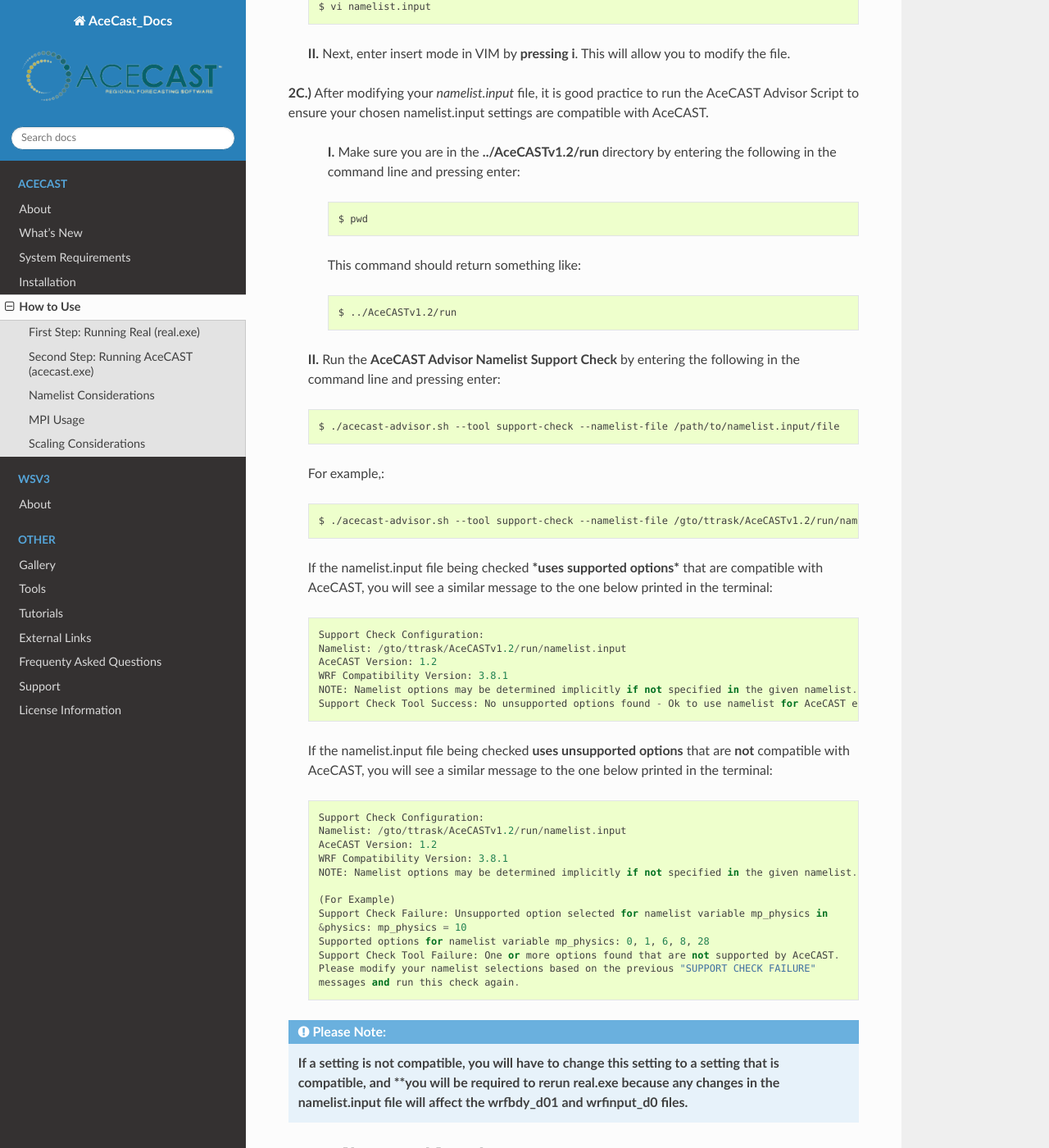
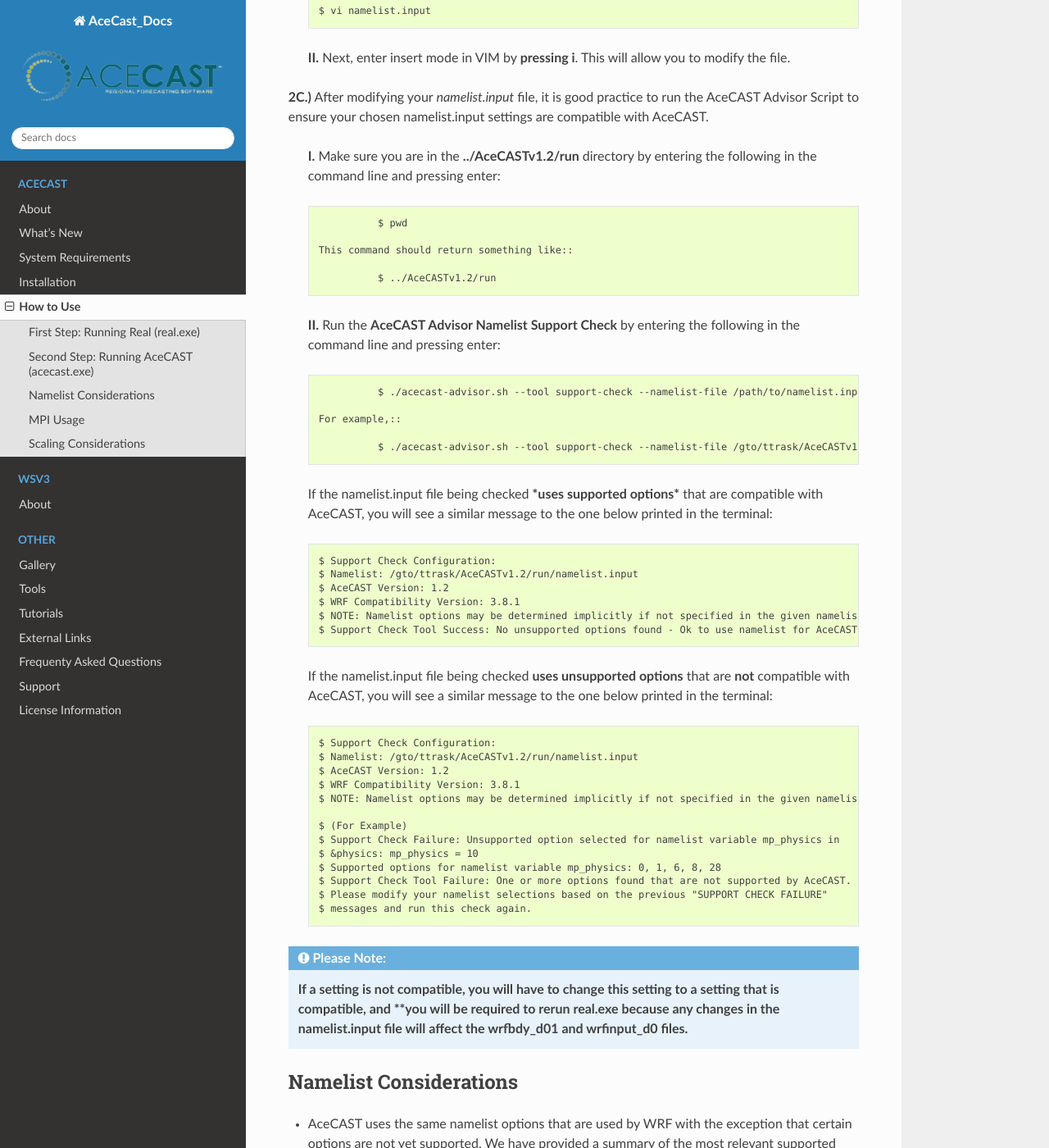
Before and after one commit to TempoQuestInc/AceCAST-Docs, a Sphinx documentation site: the page built from source/How_to_use.rst, in a window 1280 px wide and 1400 px high, scrolled down 2650 px. Shown: the whole window at 82% size. Built offline with Sphinx 7.4.7 and the Read the Docs theme 2.0.0, drawn with Linux system fonts in a browser that asks for light colours; some of the changed lines change nothing that is shown; some of the changed text lies outside the part shown.

Commit message:
Formatting

```diff
--- a/source/How_to_use.rst
+++ b/source/How_to_use.rst
@@ -32,6 +32,7 @@
 **1A.)** To run real.exe, please make sure you are in the **../AceCASTv1.2/run** directory where the real.exe executable resides.
 
 
+
 **1B.)** Ensure you have properly installed the required dependencies (see :ref:`installation <installationlink>` for more information) and have set up the corresponding runtime environment correctly. To ensure a proper runtime environment is created, source the environment script (**env.sh**).
 
         **NOTE:** There are two ways to do this:
@@ -51,6 +52,7 @@
                         $ source env.sh
 
 
+
 **1C.)** Lastly, run real.exe as you would in a typical WRF workflow by entering the following in the command line and pressing enter::
 
         $ mpirun -np 4 ./real.exe
@@ -66,11 +68,13 @@
 At this point, it is assumed the user has run WPS and real.exe. It is also assumed the user is in the **../AceCASTv1.2/run** directory.
 
 **2A.)** Source the environment script (env.sh).
-        This script will need to be invoked every time a user logs in. Source this script by entering the following in the command line and pressing enter::
+
+        This script will need to be invoked every time a user logs in. This command assumes the user copied the environment script (**env.sh**) to the **../AceCASTv1.2/run** directory. Please refer to the following section for further information: **First Step: Running Real (real.exe), step 1B.).**
+
+        Source this script by entering the following in the command line and pressing enter::
 
         $ source env.sh
 
-**NOTE:** This command assumes the user copied the environment script (**env.sh**) to the **../AceCASTv1.2/run** directory. Please refer to the followingsection for further information: **First Step: Running Real (real.exe), step 1B.).**
 
 
 **2B.)** Modify the **namelist.input** file to ensure the settings are correct for your specific case.
@@ -90,46 +94,46 @@
 
 **2C.)** After modifying your *namelist.input* file, it is good practice to run the AceCAST Advisor Script to ensure your chosen namelist.input settings are compatible with AceCAST.
 
-        **I.** Make sure you are in the **../AceCASTv1.2/run** directory by entering the following in the command line and pressing enter::
+       **I.** Make sure you are in the **../AceCASTv1.2/run** directory by entering the following in the command line and pressing enter::
 
-                $ pwd
+                        $ pwd
 
-        This command should return something like::
+              This command should return something like::
 
-                $ ../AceCASTv1.2/run
+                        $ ../AceCASTv1.2/run
 
        **II.** Run the **AceCAST Advisor Namelist Support Check** by entering the following in the command line and pressing enter::
 
-                $ ./acecast-advisor.sh --tool support-check --namelist-file /path/to/namelist.input/file
+                        $ ./acecast-advisor.sh --tool support-check --namelist-file /path/to/namelist.input/file
 
-       For example,::
+              For example,::
 
-                $ ./acecast-advisor.sh --tool support-check --namelist-file /gto/ttrask/AceCASTv1.2/run/namelist.input
+                        $ ./acecast-advisor.sh --tool support-check --namelist-file /gto/ttrask/AceCASTv1.2/run/namelist.input
 
        If the namelist.input file being checked ***uses supported options*** that are compatible with AceCAST, you will see a similar message to the one below printed in the terminal::
 
-        Support Check Configuration:
-        Namelist: /gto/ttrask/AceCASTv1.2/run/namelist.input
-        AceCAST Version: 1.2
-        WRF Compatibility Version: 3.8.1
-        NOTE: Namelist options may be determined implicitly if not specified in the given namelist.
-        Support Check Tool Success: No unsupported options found - Ok to use namelist for AceCAST execution.
+                $ Support Check Configuration:
+                $ Namelist: /gto/ttrask/AceCASTv1.2/run/namelist.input
+                $ AceCAST Version: 1.2
+                $ WRF Compatibility Version: 3.8.1
+                $ NOTE: Namelist options may be determined implicitly if not specified in the given namelist.
+                $ Support Check Tool Success: No unsupported options found - Ok to use namelist for AceCAST execution.
 
        If the namelist.input file being checked **uses unsupported options** that are **not** compatible with AceCAST, you will see a similar message to the one below printed in the terminal::
 
-        Support Check Configuration:
-        Namelist: /gto/ttrask/AceCASTv1.2/run/namelist.input
-        AceCAST Version: 1.2
-        WRF Compatibility Version: 3.8.1
-        NOTE: Namelist options may be determined implicitly if not specified in the given namelist.
+                $ Support Check Configuration:
+                $ Namelist: /gto/ttrask/AceCASTv1.2/run/namelist.input
+                $ AceCAST Version: 1.2
+                $ WRF Compatibility Version: 3.8.1
+                $ NOTE: Namelist options may be determined implicitly if not specified in the given namelist.
 
-        (For Example)
-        Support Check Failure: Unsupported option selected for namelist variable mp_physics in
-        &physics: mp_physics = 10
-        Supported options for namelist variable mp_physics: 0, 1, 6, 8, 28
-        Support Check Tool Failure: One or more options found that are not supported by AceCAST.
-        Please modify your namelist selections based on the previous "SUPPORT CHECK FAILURE"
-        messages and run this check again.
+                $ (For Example)
+                $ Support Check Failure: Unsupported option selected for namelist variable mp_physics in
+                $ &physics: mp_physics = 10
+                $ Supported options for namelist variable mp_physics: 0, 1, 6, 8, 28
+                $ Support Check Tool Failure: One or more options found that are not supported by AceCAST.
+                $ Please modify your namelist selections based on the previous "SUPPORT CHECK FAILURE"
+                $ messages and run this check again.
 
 .. admonition:: Please Note:
 
```
